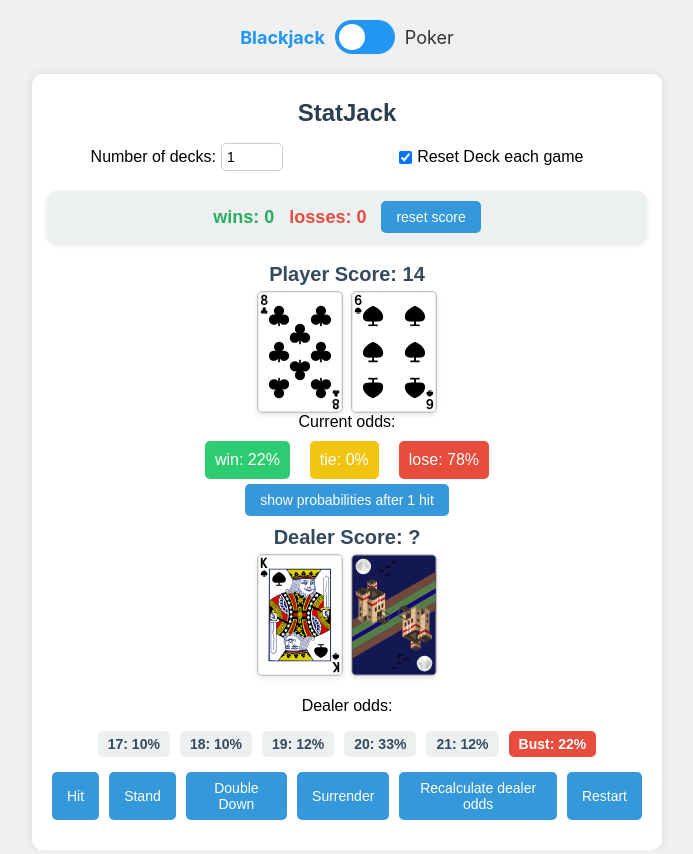
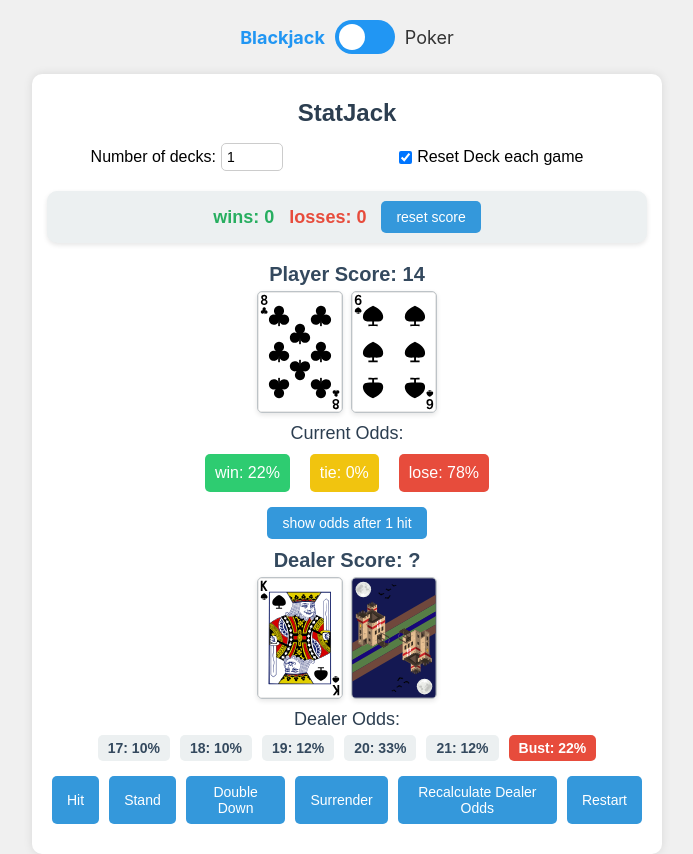
Before and after one commit to ajcaesar/StatJack, a React (Create React App) app in the folder my-app/: page / in a window 1280 px wide. Both pictures are taken after a click on the button "Show Dealer Odds". Shown: the whole page, without its empty margins (293-986 px from the left). Built offline with nearby package versions, Linux system fonts and the light colour scheme.

Commit message:
worked through some styling

```diff
--- a/my-app/src/blackjack/blackjack.js
+++ b/my-app/src/blackjack/blackjack.js
@@ -459,11 +459,11 @@ function Blackjack() {
             </div>
             {/* <p>Player Score: {sumValue(playerHand)}</p> */}
             {gameStatus === 'playerMove' && dealerHand.length > 0 && (
-              <div>
-                Current odds: <InitialOddsCalc key={1} dealerArr={calculateDealerOdds([dealerHand[0]], deck)} playerScore={sumValue(playerHand)} />
+              <div id="curr-odds-container">
+                <span id="curr-odds">Current Odds: </span><InitialOddsCalc key={1} dealerArr={calculateDealerOdds([dealerHand[0]], deck)} playerScore={sumValue(playerHand)} />
               </div>
             )}
-            {gameStatus ==='playerMove' && (<><button className="numBustsBtn" onClick={updateProbs}>show probabilities after {numBustsShown + 1} hit{numBustsShown > 0 ? 's' : ''}</button>
+            {gameStatus ==='playerMove' && (<><button className="numBustsBtn" onClick={updateProbs}>show odds after {numBustsShown + 1} hit{numBustsShown > 0 ? 's' : ''}</button>
             {numBustsShown > 0 && (<button className="numBustsBtn" onClick={resetProbs}>clear</button>)}
             {/* {bustOdds.map((bust, index) => <div id='numBusts' key={index}><>{index + 1} hit{index > 0 ? 's' : ''}: </>
             <OddsCalc key={index + 50} dealerArr={dealerOdds} playerArr={bust}/>
@@ -472,7 +472,7 @@ function Blackjack() {
 
             {bustOdds.map((bust, index) => (
                 <div id='numBusts' key={index}>
-                  {index + 1} hit{index > 0 ? 's' : ''}:
+                  <span className="future-odds">Odds After {index + 1} hit{index > 0 ? 's' : ''}:</span>
                   <OddsCalc key={index + 50} dealerArr={calculateDealerOdds([dealerHand[0]], deck)} playerArr={bust} />
                   <button id="check-btn" onClick={() => toggleHitOddsList(index)}>
                     {hitOddsVisibility[index] ? 'Hide' : 'Details'}
@@ -500,7 +500,7 @@ function Blackjack() {
             <>
         {showOdds && (
             <>
-            <p>Dealer odds:</p>
+            <div className="future-odds">Dealer Odds:</div>
             <OddsList arr={dealerOdds} />
             </>
         )}
@@ -511,7 +511,7 @@ function Blackjack() {
             {gameStatus ==='playerMove' && playerHand.length === 2 && (<><button onClick={doubleDown}>Double Down</button>
             <button onClick={surrender}>Surrender</button></>)}
         {!showOdds && (<button onClick={dealerOddsBtn}>Show Dealer Odds</button>)}
-        {showOdds && (<button onClick={dealerOddsBtn}>Recalculate dealer odds</button>)}
+        {showOdds && (<button onClick={dealerOddsBtn}>Recalculate Dealer Odds</button>)}
         <button onClick={() => initializeGame()}>Restart</button>
         </div>
         </>
--- a/my-app/src/index.css
+++ b/my-app/src/index.css
@@ -483,3 +483,17 @@ input:checked + .slider:before {
 #check-btn:hover {
   background-color: darkblue;
 }
+
+#curr-odds, .future-odds {
+  text-align: center;
+  color: #2c3e50;
+  font-size: 18px; /* Reduced font size */
+}
+
+#curr-odds-container {
+  margin: 10px;
+}
+
+.future-odds {
+  margin: 5px;
+}
```
